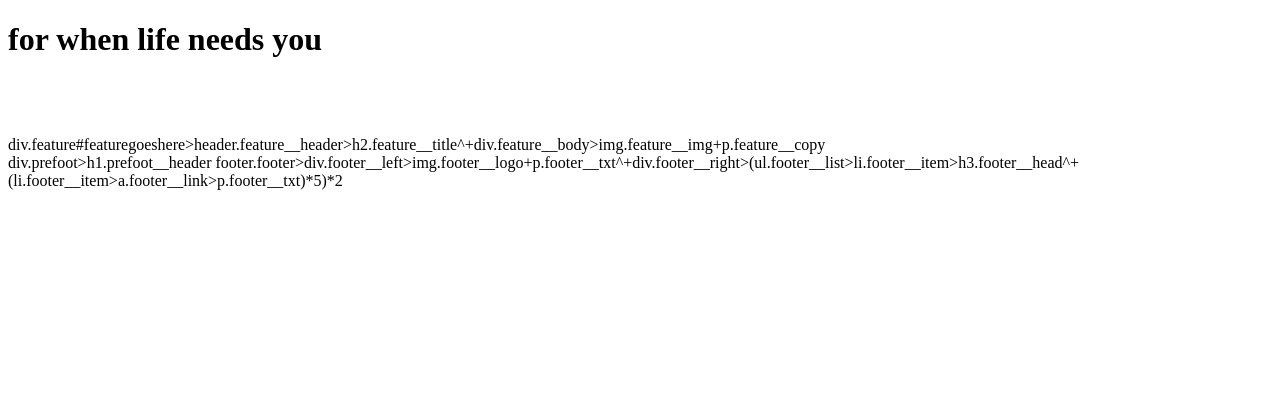
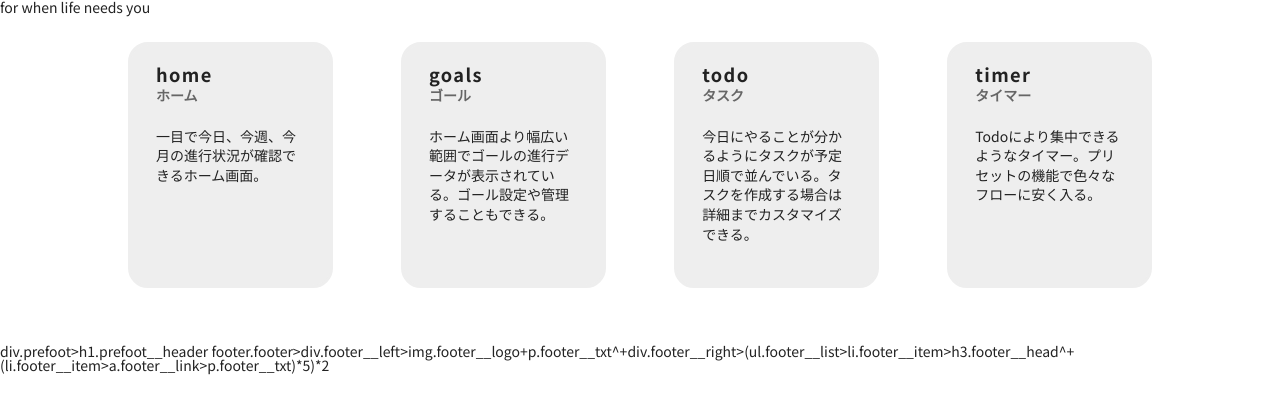
Before and after one commit to x0sy/sotu_landing, a plain HTML site: page index.html in a window 1280 px wide. Drawn offline with Linux system fonts and the light colour scheme.

Commit message:
content/css start

```diff
--- /dev/null
+++ b/css/reset.css
@@ -0,0 +1,48 @@
+/* http://meyerweb.com/eric/tools/css/reset/
+   v2.0 | 20110126
+   License: none (public domain)
+*/
+
+html, body, div, span, applet, object, iframe,
+h1, h2, h3, h4, h5, h6, p, blockquote, pre,
+a, abbr, acronym, address, big, cite, code,
+del, dfn, em, img, ins, kbd, q, s, samp,
+small, strike, strong, sub, sup, tt, var,
+b, u, i, center,
+dl, dt, dd, ol, ul, li,
+fieldset, form, label, legend,
+table, caption, tbody, tfoot, thead, tr, th, td,
+article, aside, canvas, details, embed,
+figure, figcaption, footer, header, hgroup,
+menu, nav, output, ruby, section, summary,
+time, mark, audio, video {
+	margin: 0;
+	padding: 0;
+	border: 0;
+	font-size: 100%;
+	font: inherit;
+	vertical-align: baseline;
+}
+/* HTML5 display-role reset for older browsers */
+article, aside, details, figcaption, figure,
+footer, header, hgroup, menu, nav, section {
+	display: block;
+}
+body {
+	line-height: 1;
+}
+ol, ul {
+	list-style: none;
+}
+blockquote, q {
+	quotes: none;
+}
+blockquote:before, blockquote:after,
+q:before, q:after {
+	content: '';
+	content: none;
+}
+table {
+	border-collapse: collapse;
+	border-spacing: 0;
+}
--- a/css/style.css
+++ b/css/style.css
@@ -2,6 +2,14 @@
 @import url('https://fonts.googleapis.com/css2?family=Ubuntu:wght@500&display=swap');
 @import url('https://fonts.googleapis.com/css2?family=Noto+Sans+JP:wght@400;700&display=swap');
 @import url('https://fonts.googleapis.com/css2?family=Overpass:wght@700&display=swap');
+
+/*
+app colors
+#E5A3A3
+#B4CC9F
+#8FBBCC
+#FFCD7B
+*/
 
 html{
     scroll-behavior: smooth;
@@ -12,3 +20,91 @@ html{
     color: #222;
     font-family: 'Noto Sans JP', sans-serif;
 }
+
+a{
+    color: #222;
+    text-decoration: none;
+}
+
+.mvis{
+/*    height: 100vh;*/
+}
+
+.mcon{
+    margin: auto;
+    width: 80%;
+}
+
+.card--wrap{
+    display: flex;
+    justify-content: space-between;
+
+}
+
+.card__jump{
+    width: 20%;
+}
+
+.card{
+    display: flex;
+    flex-direction: column;
+    justify-content: space-between;
+
+    height: 200px;
+
+    padding: 20px 25px;
+
+    border-radius: 20px;
+    border: 3px solid #eee;
+    box-sizing: content-box;
+    background: #eee;
+}
+
+.card__header{
+    font-weight: 700;
+    margin-bottom: 20px;
+}
+
+.card__title{
+    font-size: 1.3rem;
+    letter-spacing: .1rem;
+
+    margin-bottom: 5px;
+}
+
+.card__sub{
+    color: #666;
+}
+
+.card__body{
+    height: 60%;
+
+/*    text-align: justify;*/
+
+    line-height: 1.4rem;
+}
+
+.card__footer{
+    opacity: 0;
+    transform: translateX(-8%);
+
+    justify-self: flex-end;
+    align-self: flex-end;
+
+    font-weight: 700;
+}
+
+.card__jump:hover .card__footer{
+    opacity: 1;
+    transform: translateX(0);
+    transition: 200ms ease-out;
+}
+
+.card__jump:hover .card{
+    background: #fff;
+    border-color: #eee;
+}
+
+.card__jump:nth-child(1):hover .card__title--home{
+
+}
--- a/index.html
+++ b/index.html
@@ -2,7 +2,11 @@
 <html lang="ja">
 <head>
     <meta charset="UTF-8">
+    <meta name="viewport" content="width=device-width, intial-scale-1.0">
+    <link rel="stylesheet" href="css/reset.css">
+    <link rel="stylesheet" href="css/style.css">
     <title>LifeMode | ライフモード</title>
+    <meta>
 </head>
 <body>
 <div class="wrap">
@@ -13,60 +17,111 @@
         <img src="" alt="" class="mvis__img--phone2">
     </div>
     <main class="mcon">
-        <div class="wrap--card">
-            <a href="" class="card__jump">
+        <div class="card--wrap">
+            <a href="#home" class="card__jump">
                <article class="card">
                     <header class="card__header">
-                        <h2 class="card__title"></h2>
-                        <h3 class="card__sub"></h3>
+                        <h2 class="card__title card__title--home">home</h2>
+                        <h3 class="card__sub">ホーム</h3>
                     </header>
                     <div class="card__body">
-                        <p class="card__copy"></p>
+                        <p class="card__copy">一目で今日、今週、今月の進行状況が確認できるホーム画面。</p>
                     </div>
-                    <footer class="card__footer"></footer>
+                    <footer class="card__footer">Learn more &rarr;</footer>
                 </article>
             </a>
-            <a href="" class="card__jump">
+            <a href="#goals" class="card__jump">
                <article class="card">
                     <header class="card__header">
-                        <h2 class="card__title"></h2>
-                        <h3 class="card__sub"></h3>
+                        <h2 class="card__title">goals</h2>
+                        <h3 class="card__sub">ゴール</h3>
                     </header>
                     <div class="card__body">
-                        <p class="card__copy"></p>
+                        <p class="card__copy">ホーム画面より幅広い範囲でゴールの進行データが表示されている。ゴール設定や管理することもできる。</p>
                     </div>
-                    <footer class="card__footer"></footer>
+                    <footer class="card__footer">Learn more &rarr;</footer>
                 </article>
             </a>
-            <a href="" class="card__jump">
+            <a href="#todo" class="card__jump">
                <article class="card">
                     <header class="card__header">
-                        <h2 class="card__title"></h2>
-                        <h3 class="card__sub"></h3>
+                        <h2 class="card__title">todo</h2>
+                        <h3 class="card__sub">タスク</h3>
                     </header>
                     <div class="card__body">
-                        <p class="card__copy"></p>
+                        <p class="card__copy">今日にやることが分かるようにタスクが予定日順で並んでいる。タスクを作成する場合は詳細までカスタマイズできる。</p>
                     </div>
-                    <footer class="card__footer"></footer>
+                    <footer class="card__footer">Learn more &rarr;</footer>
                 </article>
             </a>
-            <a href="" class="card__jump">
+            <a href="#timer" class="card__jump">
                <article class="card">
                     <header class="card__header">
-                        <h2 class="card__title"></h2>
-                        <h3 class="card__sub"></h3>
+                        <h2 class="card__title">timer</h2>
+                        <h3 class="card__sub">タイマー</h3>
                     </header>
                     <div class="card__body">
-                        <p class="card__copy"></p>
+                        <p class="card__copy">Todoにより集中できるようなタイマー。プリセットの機能で色々なフローに安く入る。</p>
                     </div>
-                    <footer class="card__footer"></footer>
+                    <footer class="card__footer">Learn more &rarr;</footer>
                 </article>
             </a>
         </div>
-        div.feature#featuregoeshere>header.feature__header>h2.feature__title^+div.feature__body>img.feature__img+p.feature__copy
+        <div class="feature" id="#home">
+            <header class="feature__header">
+                <h2 class="feature__title"></h2>
+            </header>
+            <div class="feature__body">
+                <img src="" alt="" class="feature__img">
+                <p class="feature__copy"></p>
+            </div>
+        </div>
+        <div class="feature" id="#goals">
+            <header class="feature__header">
+                <h2 class="feature__title"></h2>
+            </header>
+            <div class="feature__body">
+                <img src="" alt="" class="feature__img">
+                <p class="feature__copy"></p>
+            </div>
+        </div>
+        <div class="feature" id="#todo">
+            <header class="feature__header">
+                <h2 class="feature__title"></h2>
+            </header>
+            <div class="feature__body">
+                <img src="" alt="" class="feature__img">
+                <p class="feature__copy"></p>
+            </div>
+        </div>
+        <div class="feature" id="#timer">
+            <header class="feature__header">
+                <h2 class="feature__title"></h2>
+            </header>
+            <div class="feature__body">
+                <img src="" alt="" class="feature__img">
+                <p class="feature__copy"></p>
+            </div>
+        </div>
     </main>
     div.prefoot>h1.prefoot__header
     footer.footer>div.footer__left>img.footer__logo+p.footer__txt^+div.footer__right>(ul.footer__list>li.footer__item>h3.footer__head^+(li.footer__item>a.footer__link>p.footer__txt)*5)*2
 </div>
+<!--
+BOARD TXT
+今日から自分のライフを取り戻す。「イマ」と「ヤリタイコト」を中心にした自己管理アプリ。Todo（タスク）、ゴール設定、タイマーといった不可欠な機能を完備しています。
+
+GOAL
+達成したゴール数が確認でき、モチベーションアップ！
+ゴール作成その１。ゴール自体と予定日を設定。
+ゴール作成その２。ゴールにTodo（タスク）を追加。
+ゴール作成その３。ゴール作成が完成。
+
+TOOD
+Todo（タスク）が予定日順で並んでいます。ゴールに追加、サブタスクの作成といったオプションもあります。
+
+TIMER
+Todo（タスク）に集中できるようなタイマー。設定画面でタイマー終了時のサウンドとプリセットが変更できます。
+-->
 </body>
 </html>
```
Also changed, not shown: 2 other files.
